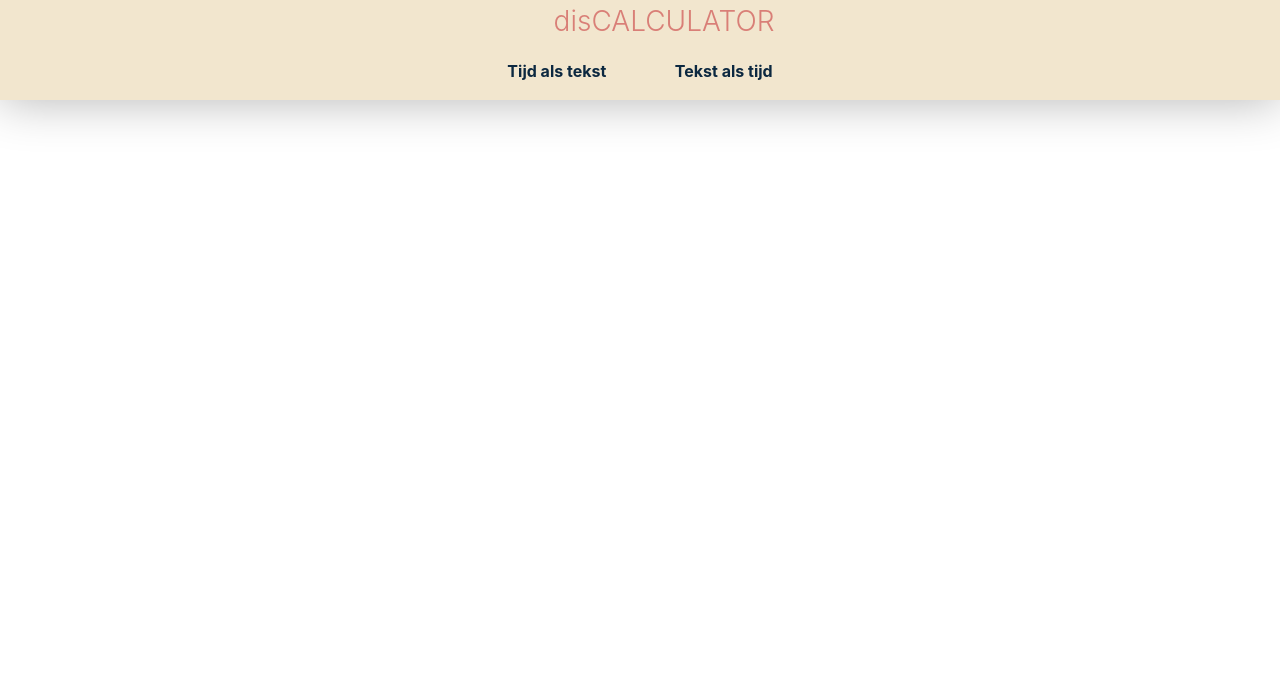
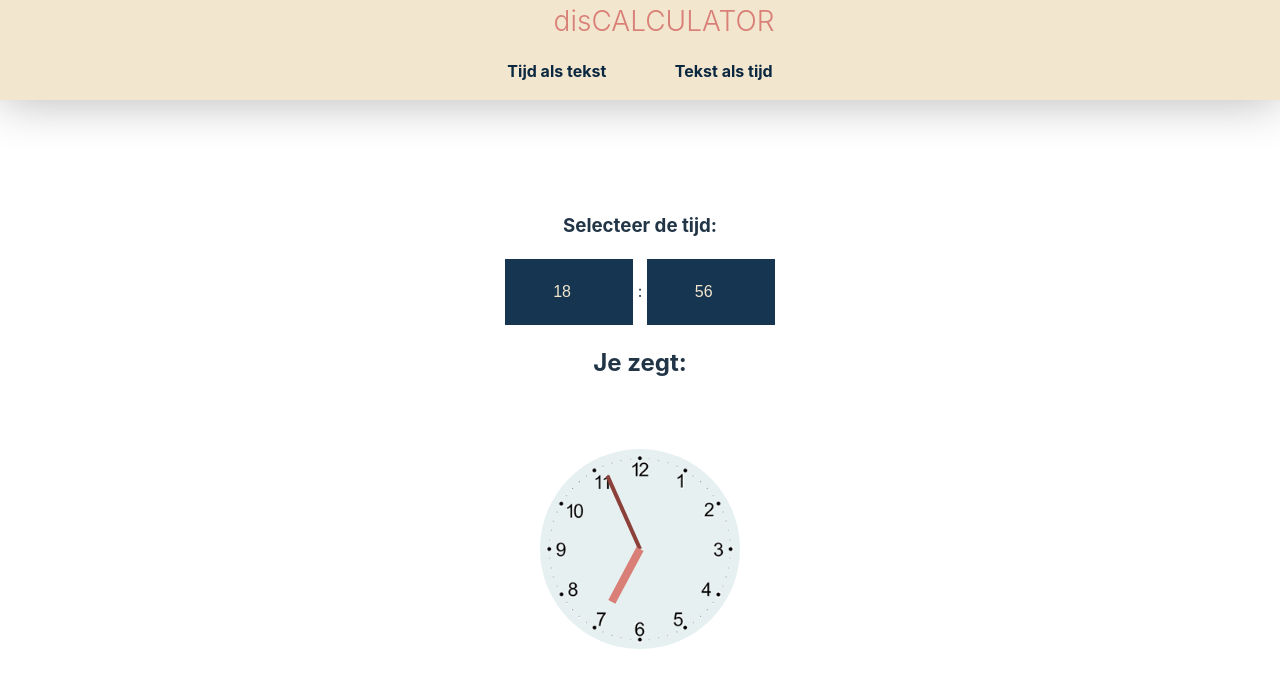
Before and after one commit to jorrikklijnsma/DisCalculator, a Svelte app: page / in a window 1280 px wide. Shown: the top 688 px of the page. Built offline with nearby package versions, Linux system fonts and the light colour scheme.

Commit message:
Imporve logic and fix bugs

```diff
--- a/src/App.svelte
+++ b/src/App.svelte
@@ -10,7 +10,7 @@
 
   inject();
 
-  let selectedView = 'Time'
+  let selectedView = 'Time as Text'
 </script>
 
 <main>
--- a/src/components/Clock.svelte
+++ b/src/components/Clock.svelte
@@ -1,6 +1,9 @@
 <script lang='ts'>
   export let hours: number;
   export let minutes: number;
+
+
+console.log(hours);
 </script>
 
 <div class="clock">
--- a/src/components/Time.svelte
+++ b/src/components/Time.svelte
@@ -3,12 +3,13 @@
   import {hourConvert, minuteConvert} from '../lib/data'
 
     type LabelTypeObject = {
-      type: "Exacte tijd" | "Exacte tijd versie 2" | "Ongeveer (logisch)" | "Ongeveer (minder logisch)",
+      type: "Exacte tijd" | "Exacte tijd versie 2" | "Ongeveer (logisch)" | "Ongeveer (minder logisch)" | "Moment van de dag",
       value: string
     }
     type TimeText = LabelTypeObject[]
 
     let hours = 18;
+    let hoursForClock = 18;
     let minutes = 56;
     let tijdText:TimeText = [];
     let errorText: string | null = null;
@@ -83,12 +84,31 @@
             break;
       }
 
+      let momentOfDay: string;
+      switch (true) {
+        case hours < 6:
+          momentOfDay = "'s Nachts";
+          break;
+        case hours < 12:
+          momentOfDay = "'s Ochtends";
+          break;
+        case hours < 18:
+          momentOfDay = "'s Middags";
+          break;
+        case hours < 24:
+          momentOfDay = "'s Avonds";
+          break;
+      }
+
 
       if (aproximationLogical) {
         tijdText.push({type:"Ongeveer (logisch)", value: aproximationLogical})
       }
       if (aproximationLessLogical) {
         tijdText.push({type:"Ongeveer (minder logisch)", value: aproximationLessLogical})
+      }
+      if (momentOfDay) {
+        tijdText.push({type:"Moment van de dag", value: momentOfDay})
       }
     }
   </script>
@@ -120,7 +140,7 @@
   </div>
 
   <Clock
-      hours={hours}
+      hours={hoursForClock}
       minutes={minutes}
   />
 </div>
@@ -144,6 +164,10 @@
   input::-webkit-inner-spin-button {
     -webkit-appearance: none;
     margin: 0;
+  }
+  /* Firefox */
+  input[type=number] {
+    -moz-appearance: textfield;
   }
 
   .time-texts {
--- a/src/components/TimeInText.svelte
+++ b/src/components/TimeInText.svelte
@@ -5,13 +5,15 @@
 
     let selectedInterval:number = 0
     let selectedHour:number = 12
+    let hourForClock:number = 0
     let early:string
     let late:string
 
     const calcText = () => {
-        let lateTime = (selectedInterval > 59 ? selectedHour + 11 : selectedHour + 12).toString()
-        let hourDef = (selectedInterval > 59 ? selectedHour - 1 : selectedHour).toString()
-        const intervalTime = (selectedInterval > 59 ? selectedInterval - 60 : selectedInterval).toString()
+        let lateTime = ((selectedHour - Math.floor(selectedInterval/60) + 12) % 24).toString()
+        hourForClock = selectedHour - Math.floor(selectedInterval/60)
+        let hourDef = (selectedHour - Math.floor(selectedInterval/60)).toString();
+        const intervalTime = (selectedInterval%60).toString()
 
         early = `${hourDef.padStart(2, '0')}:${intervalTime.padStart(2, '0')}`
         late = `${lateTime.padStart(2, '0')}:${intervalTime.padStart(2, '0')}`
@@ -42,15 +44,19 @@
             </select>
         </div>
     </form>
-    <h2>Je zegt</h2>
-    {#if early}
-        <p>'s ochtends: {early}</p>
-    {/if}
-    {#if late}
-        <p>'s middags en 's avonds: { late }</p>
+
+    {#if late || early}
+        <h2>Je leest of schrijft</h2>
+        {#if early}
+            <p>voor de middag<sup>*</sup>: {early}</p>
+        {/if}
+        {#if late}
+            <p>Na de middag<sup>*</sup>: { late }</p>
+        {/if}
+        <div class="reference"><sup>*</sup>12:00 of twaalf uur</div>
     {/if}
 
-    <Clock hours={selectedHour} minutes={selectedInterval} />
+    <Clock hours={hourForClock} minutes={selectedInterval%60} />
 </div>
 
 <style lang="scss">
@@ -116,4 +122,8 @@
     .select:hover::after {
       color: #f39c12;
     }
+    .reference {
+        font-size: .75rem;
+        opacity: .5;;
+    }
 </style>
```
